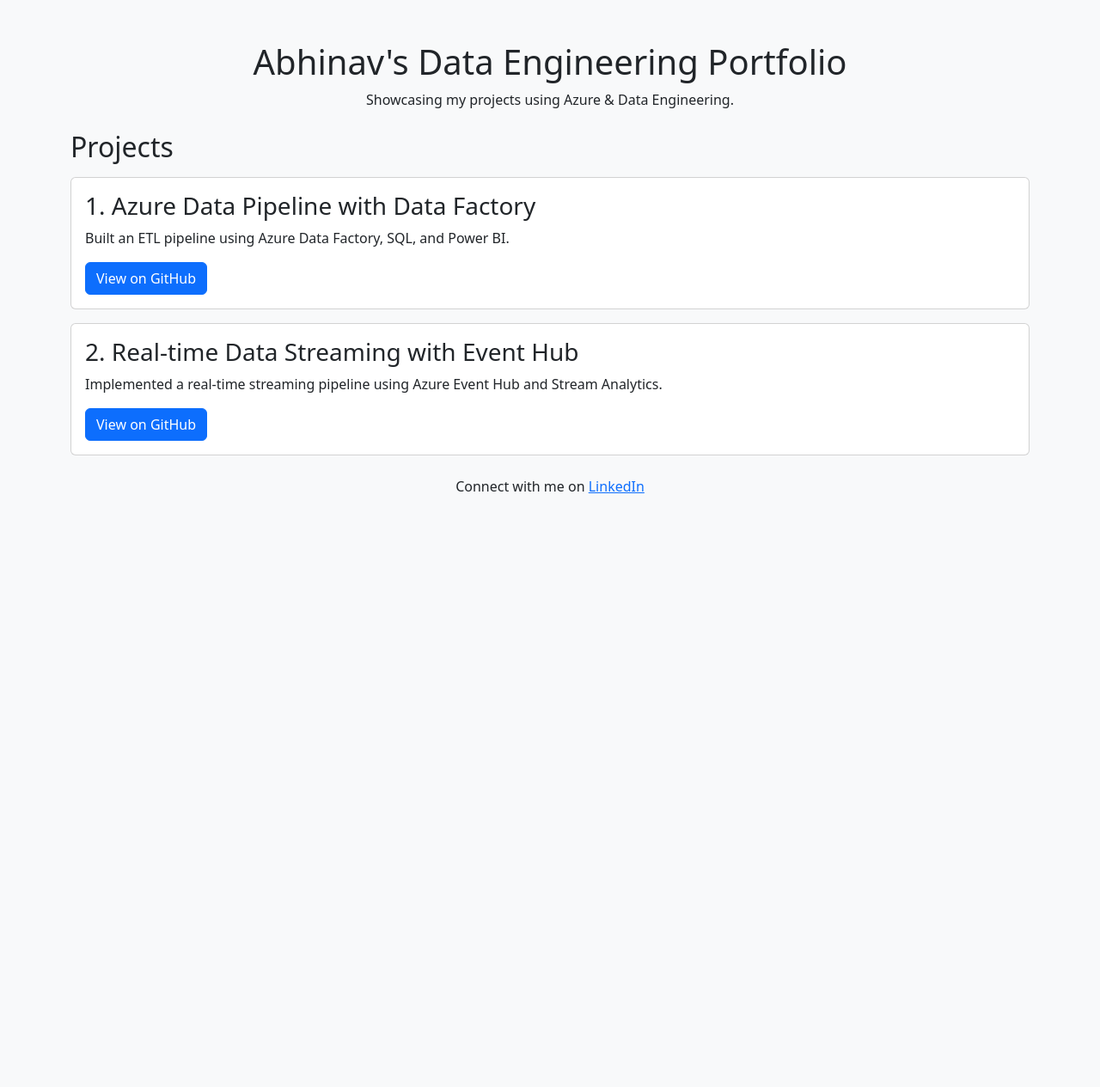
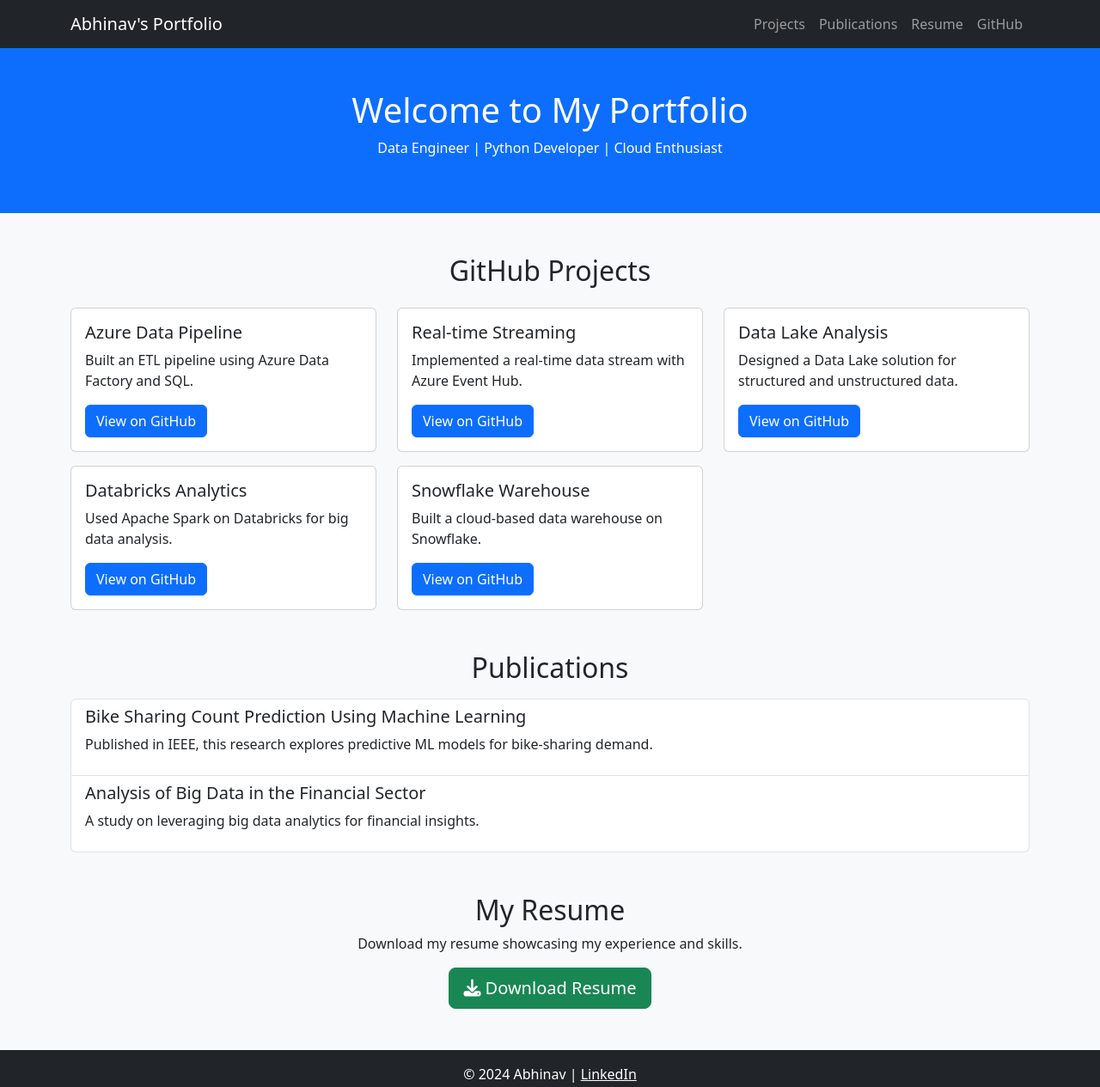
Before and after one commit to AbhinavC12/portfolio, a plain HTML site: page index.html in a window 1280 px wide. Shown: the whole page at 86% size. Before the commit the page ends 800 px from the top, so only its background shows below. Drawn offline with nearby package versions, Linux system fonts and the light colour scheme.

Commit message:
Update index.html

```diff
--- a/index.html
+++ b/index.html
@@ -3,35 +3,132 @@
 <head>
     <meta charset="UTF-8">
     <meta name="viewport" content="width=device-width, initial-scale=1.0">
-    <title>Abhinav's Data Engineering Portfolio</title>
+    <title>Abhinav's Portfolio</title>
     <link rel="stylesheet" href="https://cdn.jsdelivr.net/npm/bootstrap@5.3.0/dist/css/bootstrap.min.css">
+    <script src="https://kit.fontawesome.com/a076d05399.js" crossorigin="anonymous"></script>
+    <style>
+        body { background-color: #f8f9fa; }
+        .card:hover { transform: scale(1.05); transition: 0.3s; }
+    </style>
 </head>
-<body class="bg-light">
-    <div class="container mt-5">
-        <h1 class="text-center">Abhinav's Data Engineering Portfolio</h1>
-        <p class="text-center">Showcasing my projects using Azure & Data Engineering.</p>
+<body>
 
-        <h2 class="mt-4">Projects</h2>
+    <!-- Navbar -->
+    <nav class="navbar navbar-expand-lg navbar-dark bg-dark">
+        <div class="container">
+            <a class="navbar-brand" href="#">Abhinav's Portfolio</a>
+            <button class="navbar-toggler" type="button" data-bs-toggle="collapse" data-bs-target="#navbarNav">
+                <span class="navbar-toggler-icon"></span>
+            </button>
+            <div class="collapse navbar-collapse" id="navbarNav">
+                <ul class="navbar-nav ms-auto">
+                    <li class="nav-item"><a class="nav-link" href="#projects">Projects</a></li>
+                    <li class="nav-item"><a class="nav-link" href="#publications">Publications</a></li>
+                    <li class="nav-item"><a class="nav-link" href="#resume">Resume</a></li>
+                    <li class="nav-item"><a class="nav-link" href="https://github.com/yourusername" target="_blank">GitHub</a></li>
+                </ul>
+            </div>
+        </div>
+    </nav>
 
-        <div class="card mt-3">
+    <!-- Header Section -->
+    <header class="text-center py-5 bg-primary text-white">
+        <h1>Welcome to My Portfolio</h1>
+        <p>Data Engineer | Python Developer | Cloud Enthusiast</p>
+    </header>
+
+    <!-- Projects Section -->
+    <section id="projects" class="container my-5">
+        <h2 class="text-center">GitHub Projects</h2>
+        <div class="row mt-4">
+
+            <!-- Project 1 -->
+            <div class="col-md-4">
+                <div class="card">
                     <div class="card-body">
-                <h3>1. Azure Data Pipeline with Data Factory</h3>
-                <p>Built an ETL pipeline using Azure Data Factory, SQL, and Power BI.</p>
+                        <h5 class="card-title">Azure Data Pipeline</h5>
+                        <p class="card-text">Built an ETL pipeline using Azure Data Factory and SQL.</p>
                         <a href="https://github.com/yourusername/azure-data-pipeline" class="btn btn-primary" target="_blank">View on GitHub</a>
                     </div>
                 </div>
+            </div>
 
-        <div class="card mt-3">
+            <!-- Project 2 -->
+            <div class="col-md-4">
+                <div class="card">
                     <div class="card-body">
-                <h3>2. Real-time Data Streaming with Event Hub</h3>
-                <p>Implemented a real-time streaming pipeline using Azure Event Hub and Stream Analytics.</p>
+                        <h5 class="card-title">Real-time Streaming</h5>
+                        <p class="card-text">Implemented a real-time data stream with Azure Event Hub.</p>
                         <a href="https://github.com/yourusername/real-time-data-streaming" class="btn btn-primary" target="_blank">View on GitHub</a>
                     </div>
                 </div>
+            </div>
 
-        <div class="text-center mt-4">
-            <p>Connect with me on <a href="https://linkedin.com/in/yourprofile" target="_blank">LinkedIn</a></p>
+            <!-- Project 3 -->
+            <div class="col-md-4">
+                <div class="card">
+                    <div class="card-body">
+                        <h5 class="card-title">Data Lake Analysis</h5>
+                        <p class="card-text">Designed a Data Lake solution for structured and unstructured data.</p>
+                        <a href="https://github.com/yourusername/data-lake" class="btn btn-primary" target="_blank">View on GitHub</a>
                     </div>
                 </div>
+            </div>
+
+            <!-- Project 4 -->
+            <div class="col-md-4 mt-3">
+                <div class="card">
+                    <div class="card-body">
+                        <h5 class="card-title">Databricks Analytics</h5>
+                        <p class="card-text">Used Apache Spark on Databricks for big data analysis.</p>
+                        <a href="https://github.com/yourusername/databricks-analysis" class="btn btn-primary" target="_blank">View on GitHub</a>
+                    </div>
+                </div>
+            </div>
+
+            <!-- Project 5 -->
+            <div class="col-md-4 mt-3">
+                <div class="card">
+                    <div class="card-body">
+                        <h5 class="card-title">Snowflake Warehouse</h5>
+                        <p class="card-text">Built a cloud-based data warehouse on Snowflake.</p>
+                        <a href="https://github.com/yourusername/snowflake-warehouse" class="btn btn-primary" target="_blank">View on GitHub</a>
+                    </div>
+                </div>
+            </div>
+
+        </div>
+    </section>
+
+    <!-- Publications Section -->
+    <section id="publications" class="container my-5">
+        <h2 class="text-center">Publications</h2>
+        <ul class="list-group mt-3">
+            <li class="list-group-item">
+                <h5>Bike Sharing Count Prediction Using Machine Learning</h5>
+                <p>Published in IEEE, this research explores predictive ML models for bike-sharing demand.</p>
+            </li>
+            <li class="list-group-item">
+                <h5>Analysis of Big Data in the Financial Sector</h5>
+                <p>A study on leveraging big data analytics for financial insights.</p>
+            </li>
+        </ul>
+    </section>
+
+    <!-- Resume Section -->
+    <section id="resume" class="container my-5 text-center">
+        <h2>My Resume</h2>
+        <p>Download my resume showcasing my experience and skills.</p>
+        <a href="https://yourwebsite.com/resume.pdf" class="btn btn-lg btn-success" target="_blank">
+            <i class="fas fa-download"></i> Download Resume
+        </a>
+    </section>
+
+    <!-- Footer -->
+    <footer class="bg-dark text-white text-center py-3">
+        <p>© 2024 Abhinav | <a href="https://www.linkedin.com/in/abhinav-c-a624a019b/" class="text-white" target="_blank">LinkedIn</a></p>
+    </footer>
+
+    <script src="https://cdn.jsdelivr.net/npm/bootstrap@5.3.0/dist/js/bootstrap.bundle.min.js"></script>
 </body>
 </html>
```
Lines whose indentation alone changed are shown as unchanged.
